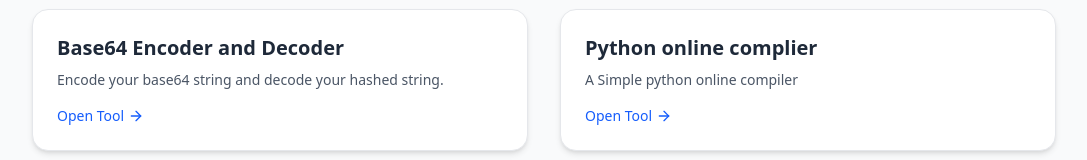
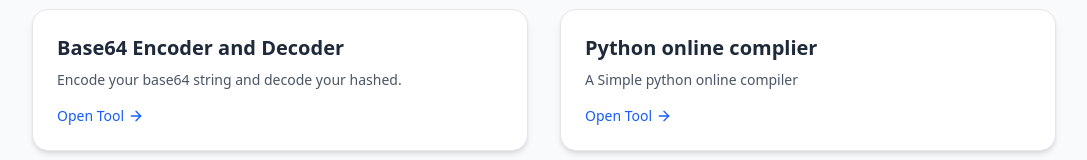
Before and after one commit to mohan-bee/2ls, a React (Vite) app in the folder client/: page / in a window 1280 px wide. Shown: the part 361-521 px from the top of the page, without its empty margins (96-1183 px from the left). Built offline with nearby package versions, Linux system fonts and the light colour scheme; no server answers.

Commit message:
New Msg for Lint

```diff
--- a/client/src/pages/Home.jsx
+++ b/client/src/pages/Home.jsx
@@ -16,7 +16,7 @@ const tools = [
   },
   {
     name: 'Base64 Encoder and Decoder',
-    description: 'Encode your base64 string and decode your hashed string.',
+    description: 'Encode your base64 string and decode your hashed.',
     link: '/base64',
   },
   {
```
Also changed, not shown: 1 other file (tests, documents, lock files or other folders).
